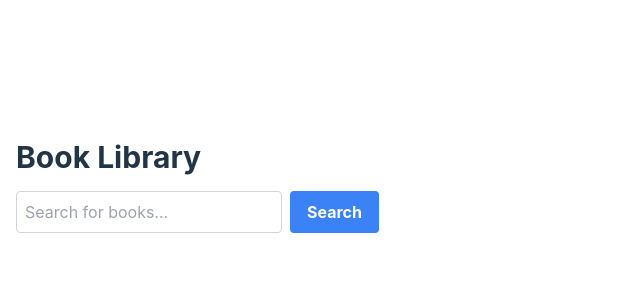
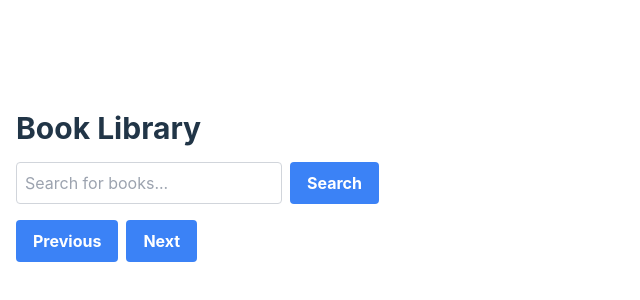
Before and after one commit to Aloya-aw/alx-fe-capstone, a React (Vite) app in the folder book-library/: page / in a window 1280 px wide. Shown: the part 214-514 px from the top of the page, without its empty margins (0-640 px from the left). Built offline with nearby package versions, Linux system fonts and the light colour scheme.

Commit message:
loading speed was slow so I modified app.jsx to include debouncing and pagination. upon search, the app displays 10 results per page.

```diff
--- a/book-library/src/App.jsx
+++ b/book-library/src/App.jsx
@@ -5,17 +5,34 @@ import SearchBar from './components/SearchBar';
 import BookCard from './components/BookCard';
 import BookDetails from './components/BookDetails';
 
+const debounce = (func, delay) => {
+  let timeoutId;
+  return (...args) => {
+    clearTimeout(timeoutId);
+    timeoutId = setTimeout(() => {
+      func(...args);
+    }, delay);
+  };
+};
+
 function App() {
   const [books, setBooks] = useState([]);
+  const [query, setQuery] = useState('');
+  const [currentPage, setCurrentPage] = useState(1);
+  const booksPerPage = 10; // Number of books to display per page
 
-  const handleSearch = async (query) => {
+  const handleSearch = debounce(async (query) => {
     try {
-      const response = await axios.get(`https://openlibrary.org/search.json?q=${query}`);
+      const response = await axios.get(`https://openlibrary.org/search.json?q=${query}&limit=${booksPerPage}&offset=${(currentPage - 1) * booksPerPage}`);
       setBooks(response.data.docs);
     } catch (error) {
       console.error('Error fetching books:', error);
       // Handle error (e.g., display an error message)
     }
+  }, 500);
+
+  const handlePageChange = (newPage) => {
+    setCurrentPage(newPage);
   };
 
   return (
@@ -27,11 +44,29 @@ function App() {
           <Route
             path="/"
             element={
-              <div className="grid grid-cols-1 sm:grid-cols-2 md:grid-cols-3 lg:grid-cols-4 gap-4">
-                {books.map((book) => (
-                  <BookCard key={book.key} book={book} />
-                ))}
-              </div>
+              <>
+                <div className="grid grid-cols-1 sm:grid-cols-2 md:grid-cols-3 lg:grid-cols-4 gap-4">
+                  {books.map((book) => (
+                    <BookCard key={book.key} book={book} />
+                  ))}
+                </div>
+                {/* Pagination controls (you can customize this) */}
+                <div className="mt-4">
+                  <button
+                    onClick={() => handlePageChange(currentPage - 1)}
+                    disabled={currentPage === 1}
+                    className="bg-blue-500 hover:bg-blue-700 text-white font-bold py-2 px-4 rounded mr-2"
+                  >
+                    Previous
+                  </button>
+                  <button
+                    onClick={() => handlePageChange(currentPage + 1)}
+                    className="bg-blue-500 hover:bg-blue-700 text-white font-bold py-2 px-4 rounded"
+                  >
+                    Next
+                  </button>
+                </div>
+              </>
             }
           />
           <Route path="/book/:bookId" element={<BookDetails />} />
```
